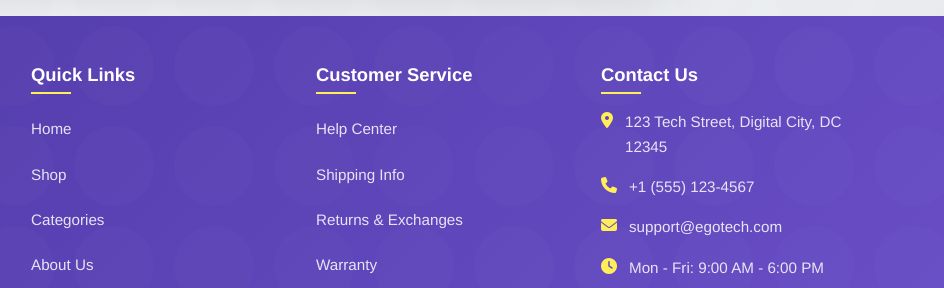
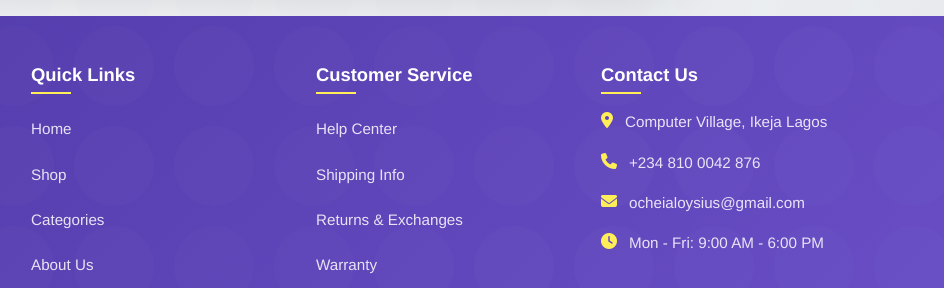
Before and after one commit to Aloego/egotech, a website: page index.html in a window 1280 px wide. Shown: the part 4236-4524 px from the top of the page, 336-1280 px from the left. Drawn offline with Linux system fonts and the light colour scheme.

```diff
--- a/index.html
+++ b/index.html
@@ -145,7 +145,7 @@
               collection of premium tech gadgets and accessories.
             </p>
             <div>
-              <a href="product.html" class="btn btn-primary egotec-hero-btn">
+              <a href="shop.html" class="btn btn-primary egotec-hero-btn">
                 Shop Now
               </a>
             </div>
@@ -425,15 +425,15 @@
             <ul class="egotec-footer-contact">
               <li>
                 <i class="fas fa-map-marker-alt"></i>
-                <span>123 Tech Street, Digital City, DC 12345</span>
+                <span>Computer Village, Ikeja Lagos</span>
               </li>
               <li>
                 <i class="fas fa-phone"></i>
-                <span>+1 (555) 123-4567</span>
+                <span>+234 810 0042 876</span>
               </li>
               <li>
                 <i class="fas fa-envelope"></i>
-                <span>support@egotech.com</span>
+                <span>ocheialoysius@gmail.com</span>
               </li>
               <li>
                 <i class="fas fa-clock"></i>
```
